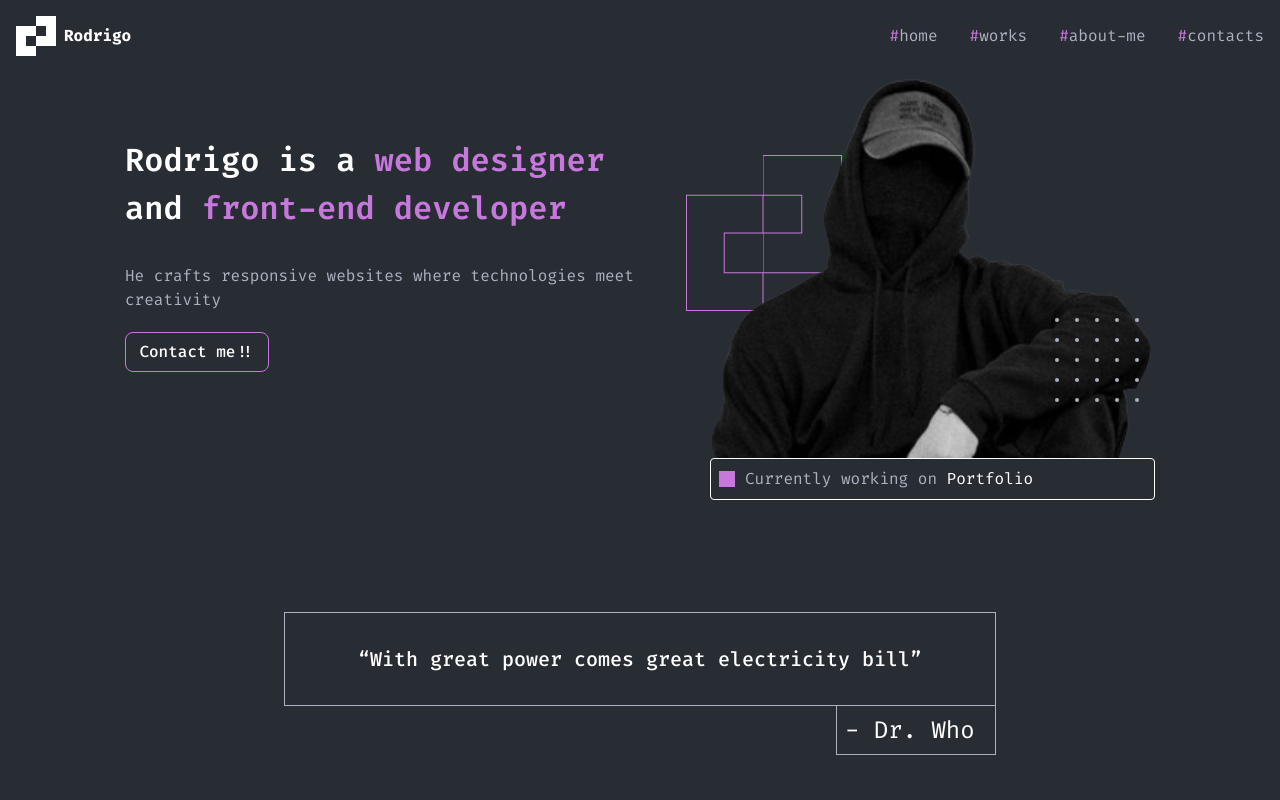
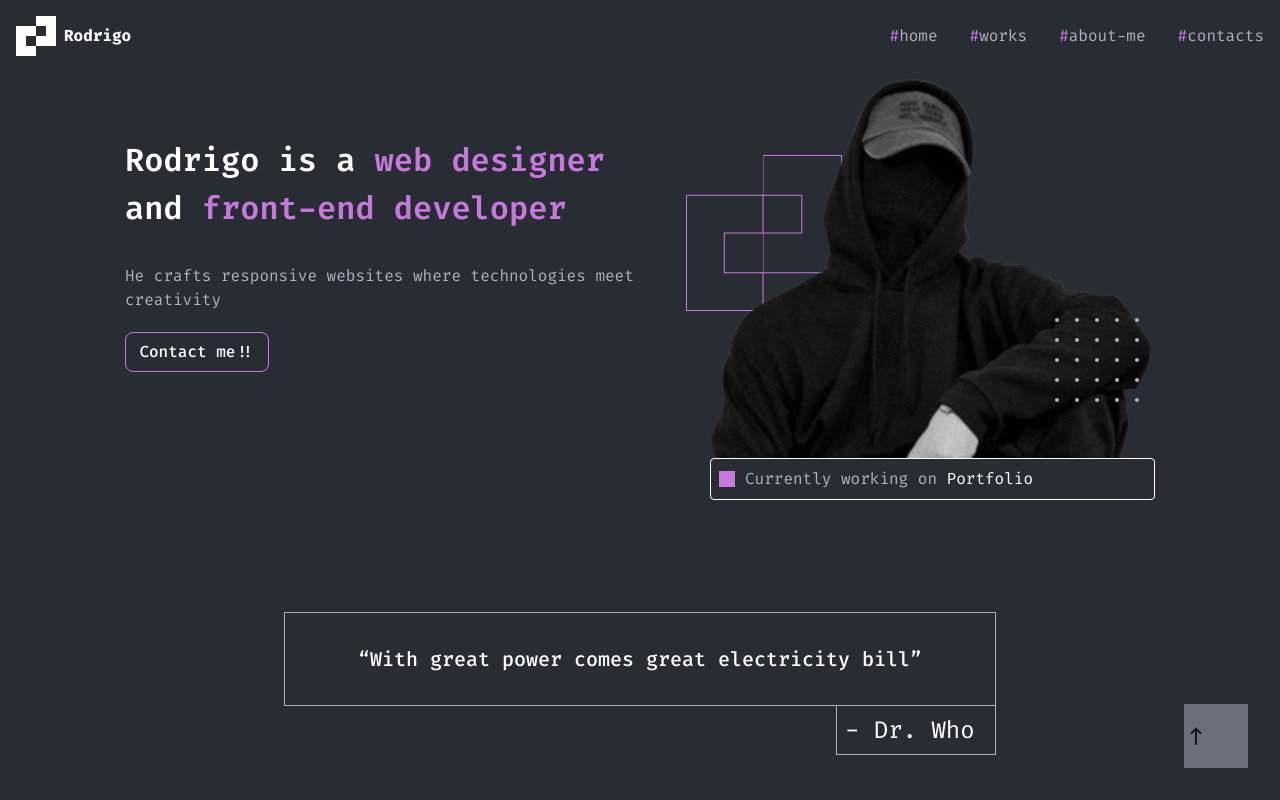
Before and after one commit to rdGxd/Portfolio_v2, a React (Vite) app: page / in a window 1280 px wide. Shown: the top 800 px of the page. Built offline with nearby package versions, Linux system fonts and the light colour scheme.

Commit message:
Ajustes Home

```diff
--- /dev/null
+++ b/src/components/GoTop/index.tsx
@@ -0,0 +1,12 @@
+export const GoTop = () => {
+  return (
+    <a
+      href="#"
+      className="fixed flex bg-gray items-center content-center w-16 h-16 bottom-8 right-8 opacity-50 z-10"
+      aria-label="Go to top"
+      title="Go to top"
+    >
+      <img src="../../public/Arrow.svg" alt="" />
+    </a>
+  );
+};
--- a/src/templates/Home/index.tsx
+++ b/src/templates/Home/index.tsx
@@ -1,3 +1,4 @@
+import { GoTop } from "../../components/GoTop";
 import { First } from "./First";
 import { HomeAbout } from "./HomeAbout";
 import { HomeContacts } from "./HomeContacts";
@@ -12,6 +13,7 @@ export const Home = () => {
       <HomeSkills />
       <HomeAbout />
       <HomeContacts />
+      <GoTop />
     </>
   );
 };
```
Also changed, not shown: public/Arrow.svg (added).
